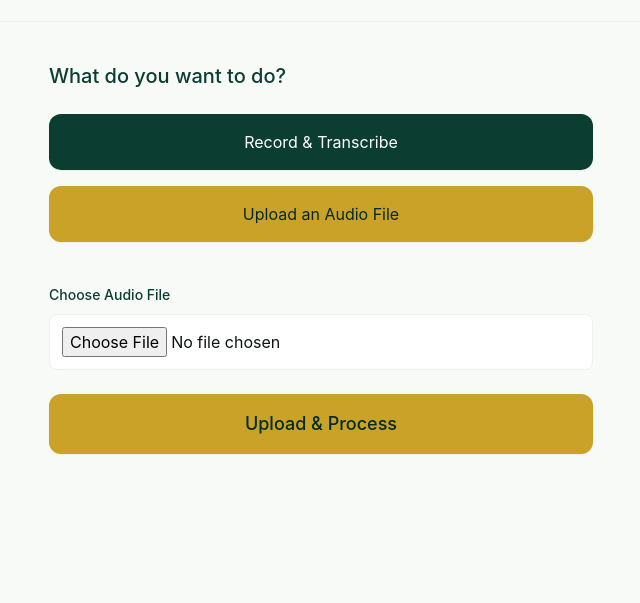
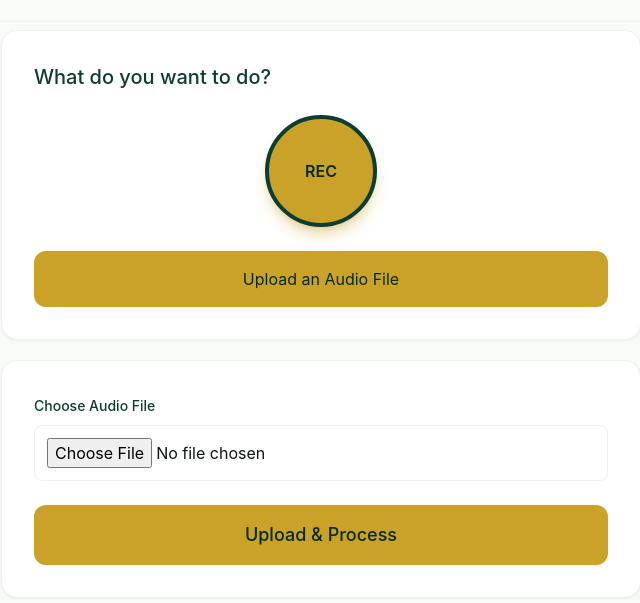
Before and after one commit to deshev-tds/smallpie, a React app: page frontend/index.html in a window 1280 px wide. Both pictures are taken after a click on the button "Upload an Audio File". Shown: the part 87-690 px from the top of the page, without its empty margins (319-959 px from the left). Built offline with nearby package versions, Linux system fonts and the light colour scheme.

Commit message:
Update layout and styling in index.html

```diff
--- a/frontend/index.html
+++ b/frontend/index.html
@@ -11,7 +11,7 @@
 
   <!-- Header -->
   <header class="py-6 border-b border-bgSubtle dark:border-darkBgSoft bg-bg dark:bg-darkSurface transition-colors">
-    <div class="max-w-xl mx-auto text-center px-4">
+    <div class="max-w-2xl mx-auto text-center px-4">
       <h1 class="text-3xl font-semibold tracking-tight text-forest dark:text-darkAccent">
         smallpie
       </h1>
@@ -22,22 +22,42 @@
   </header>
 
   <!-- MAIN -->
-  <main class="flex-1 max-w-xl mx-auto w-full px-4 py-10 space-y-10">
+  <main class="
+    flex-1 max-w-2xl mx-auto w-full
+    px-4 py-8 space-y-10
+    md:py-6 md:space-y-8
+    lg:py-4 lg:space-y-6
+    xl:py-2 xl:space-y-5
+  ">
 
     <!-- ACTION SELECTION -->
-    <section class="space-y-6">
+    <section class="
+      space-y-6
+      bg-white dark:bg-darkSurface
+      border border-bgSubtle dark:border-darkBgSoft
+      rounded-2xl shadow-sm
+      p-6 md:p-8
+    ">
       <h2 class="text-xl font-medium text-forest dark:text-darkAccent">
         What do you want to do?
       </h2>
 
-      <div class="grid gap-4">
+      <div class="grid gap-6 place-items-center">
+
+        <!-- ROUND RECORD BUTTON (Variant B) -->
         <button id="start-recording"
-          class="w-full py-4 rounded-xl
-                 bg-forest text-white
-                 shadow-sm hover:bg-forestDark
-                 active:scale-[0.98] transition
-                 dark:bg-darkAccent dark:text-darkBg dark:hover:bg-gold">
-          Record & Transcribe
+          class="
+            h-24 w-24 md:h-28 md:w-28
+            rounded-full
+            flex items-center justify-center
+            bg-gold text-forestDark
+            border-4 border-forest
+            shadow-lg shadow-gold/40
+            hover:bg-goldSoft hover:shadow-xl
+            active:scale-95
+            transition-all
+          ">
+          <span class="text-base font-semibold">REC</span>
         </button>
 
         <button id="use-file"
@@ -52,7 +72,12 @@
     </section>
 
     <!-- FORM SECTION -->
-    <section id="form-section" class="hidden space-y-6">
+    <section id="form-section" class="hidden space-y-6
+      bg-white dark:bg-darkSurface
+      border border-bgSubtle dark:border-darkBgSoft
+      rounded-2xl shadow-sm
+      p-6 md:p-8
+    ">
       <div class="space-y-5">
 
         <label class="block">
@@ -95,8 +120,12 @@
     </section>
 
     <!-- FILE UPLOAD SECTION -->
-    <section id="file-upload-section" class="hidden space-y-6">
-
+    <section id="file-upload-section" class="hidden space-y-6
+      bg-white dark:bg-darkSurface
+      border border-bgSubtle dark:border-darkBgSoft
+      rounded-2xl shadow-sm
+      p-6 md:p-8
+    ">
       <label class="block">
         <span class="text-sm font-medium text-forest dark:text-darkAccent">Choose Audio File</span>
         <input type="file" id="audio-file"
```
